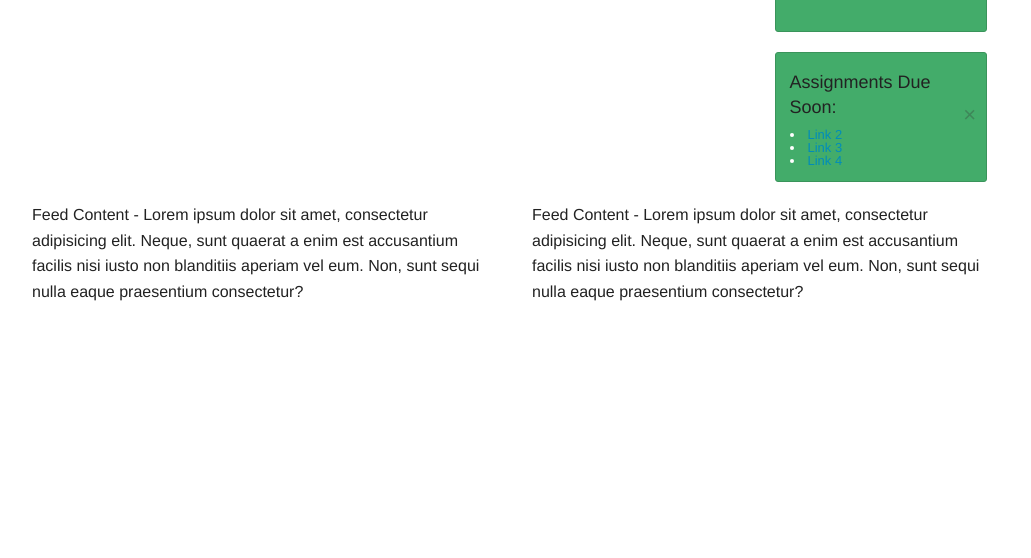
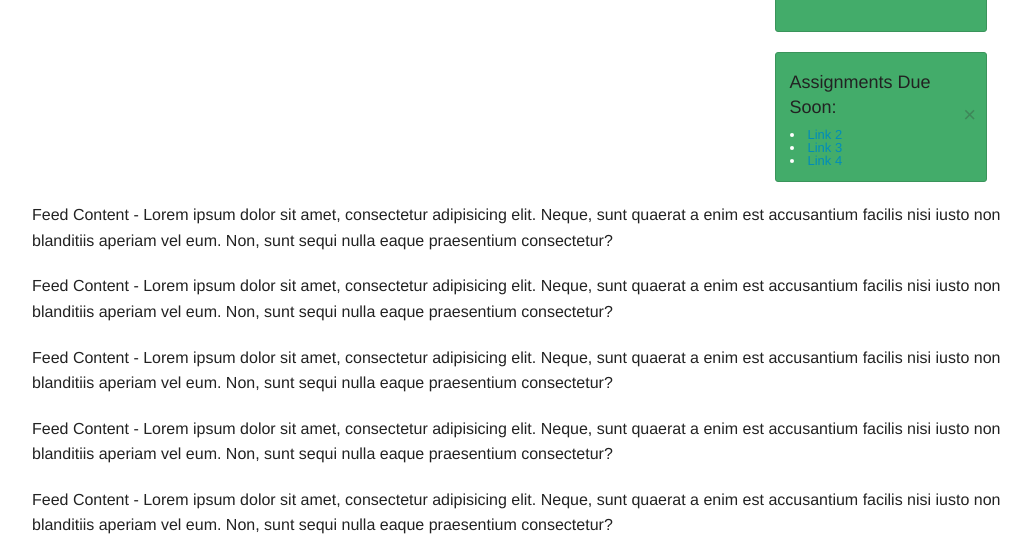
Before and after one commit to dougthedoug/p3-myewu-portal, a plain HTML site: page index.html in a window 1280 px wide. Shown: the part 400-958 px from the top of the page, without its empty margins (123-1154 px from the left). Before the commit the page ends 800 px from the top, so only its background shows below. Drawn offline with Linux system fonts and the light colour scheme.

Commit message:
Commit 1
Feed size fixed

```diff
--- a/index.html
+++ b/index.html
@@ -93,11 +93,20 @@
 
     <!-- Footer -->
     <footer class="row">
-      <div class="columns large-6">
+      <div class="columns large-12">
         <p>Feed Content - Lorem ipsum dolor sit amet, consectetur adipisicing elit. Neque, sunt quaerat a enim est accusantium facilis nisi iusto non blanditiis aperiam vel eum. Non, sunt sequi nulla eaque praesentium consectetur?</p>
       </div>
 
-      <div class="columns large-6">
+      <div class="columns large-12">
+        <p>Feed Content - Lorem ipsum dolor sit amet, consectetur adipisicing elit. Neque, sunt quaerat a enim est accusantium facilis nisi iusto non blanditiis aperiam vel eum. Non, sunt sequi nulla eaque praesentium consectetur?</p>
+      </div>
+      <div class="columns large-12">
+        <p>Feed Content - Lorem ipsum dolor sit amet, consectetur adipisicing elit. Neque, sunt quaerat a enim est accusantium facilis nisi iusto non blanditiis aperiam vel eum. Non, sunt sequi nulla eaque praesentium consectetur?</p>
+      </div>
+      <div class="columns large-12">
+        <p>Feed Content - Lorem ipsum dolor sit amet, consectetur adipisicing elit. Neque, sunt quaerat a enim est accusantium facilis nisi iusto non blanditiis aperiam vel eum. Non, sunt sequi nulla eaque praesentium consectetur?</p>
+      </div>
+      <div class="columns large-12">
         <p>Feed Content - Lorem ipsum dolor sit amet, consectetur adipisicing elit. Neque, sunt quaerat a enim est accusantium facilis nisi iusto non blanditiis aperiam vel eum. Non, sunt sequi nulla eaque praesentium consectetur?</p>
       </div>
 
```
